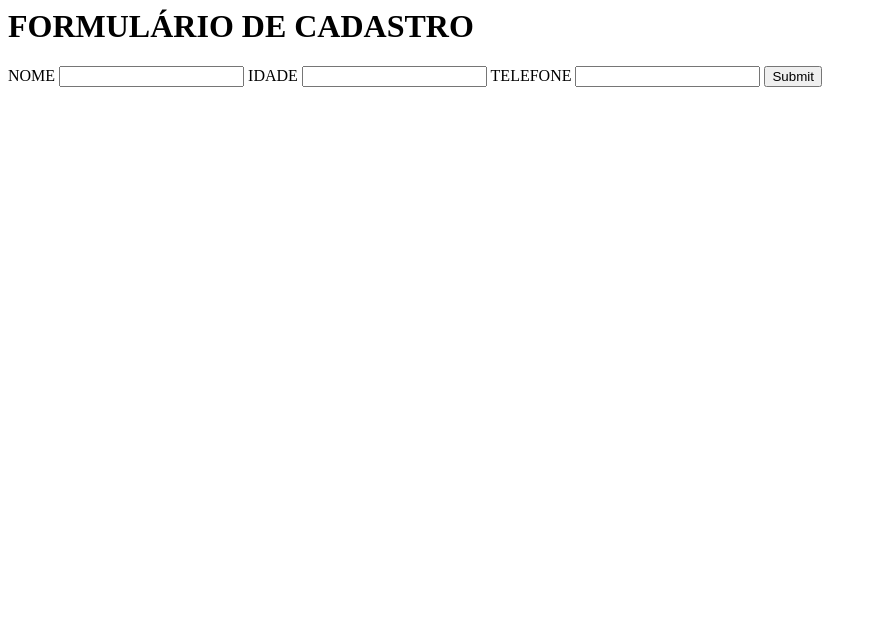
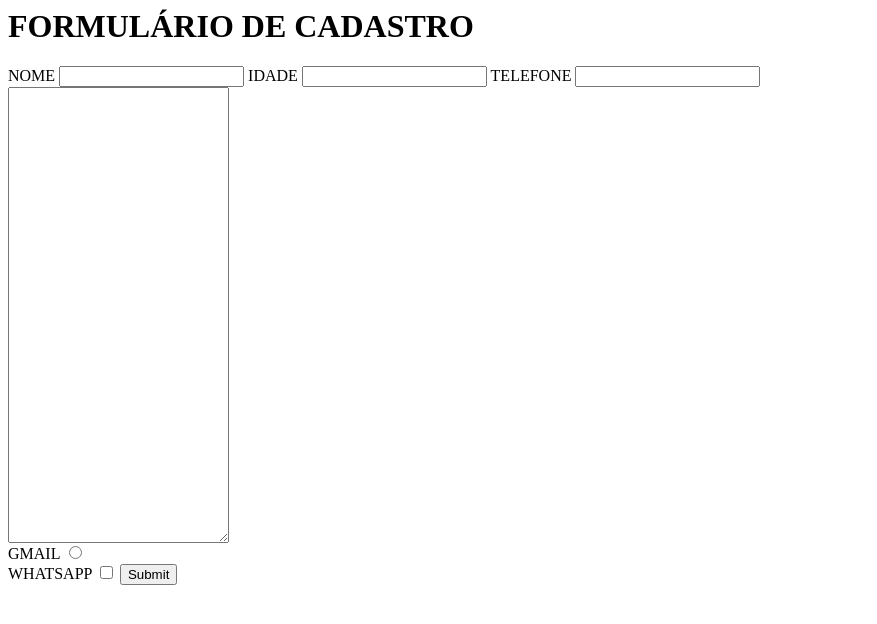
Before and after one commit to danineiverth17/formul-rio, a plain HTML site: page index.html in a window 1280 px wide. Shown: the whole page, without its empty margins (0-877 px from the left). Drawn offline with Linux system fonts and the light colour scheme.

Commit message:
aaaaaaaaaaaaaaaaaaaaaaaaaaaaaaaaaaaaaaaaaaaaaaaaaaaaaaaaaaaaaaaaaaaaaa

```diff
--- a/index.html
+++ b/index.html
@@ -18,6 +18,15 @@
                 <label for="telefone">TELEFONE</label>
                 <input type="text" id="telefone">
 
+                <div>
+                    <textarea cols="25px" rows="30px"></textarea>
+                </div>
+                <label for="circle-tel">GMAIL</label>
+                <input type="radio" id="circle-gmail">
+                <br>
+                <label for="caixa-wpp">WHATSAPP</label>
+                <input type="checkbox" id="caixa-wpp">
+
                 <input type="submit"
             </form>
         </main>
```
